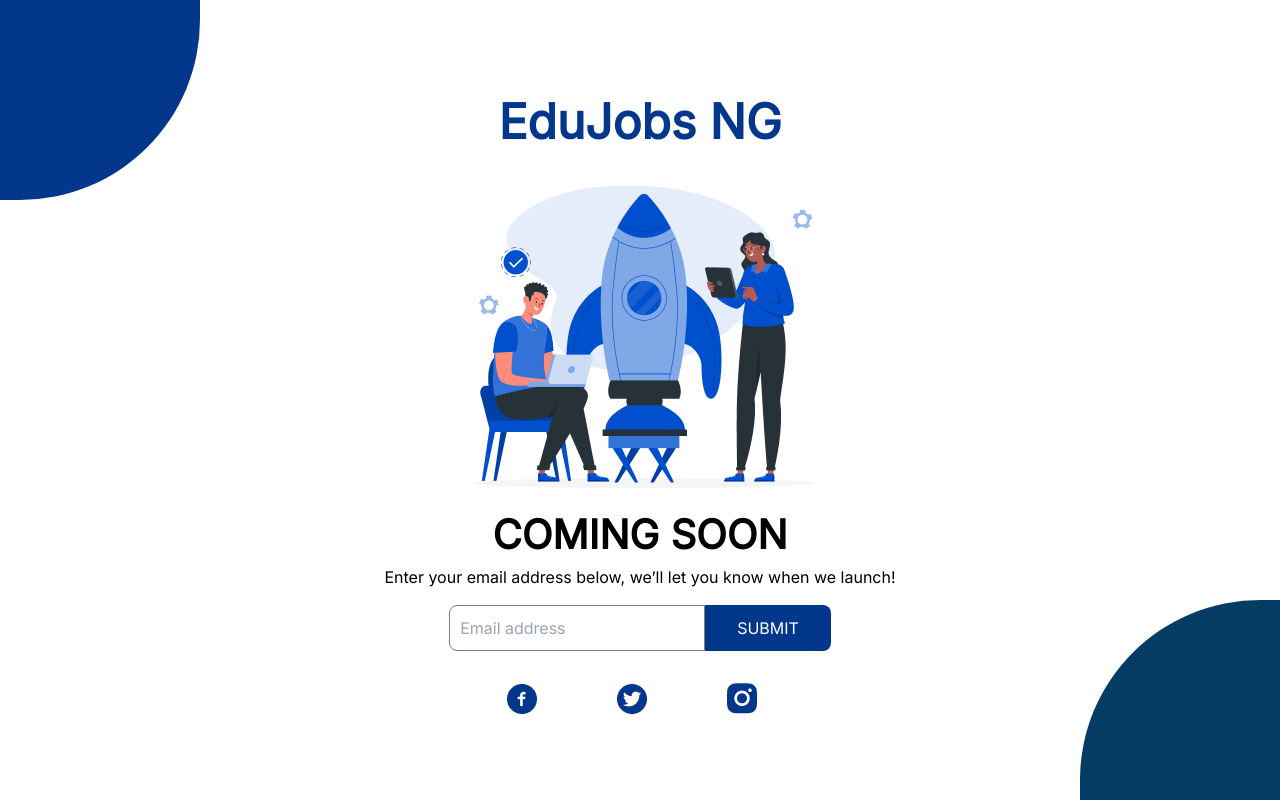
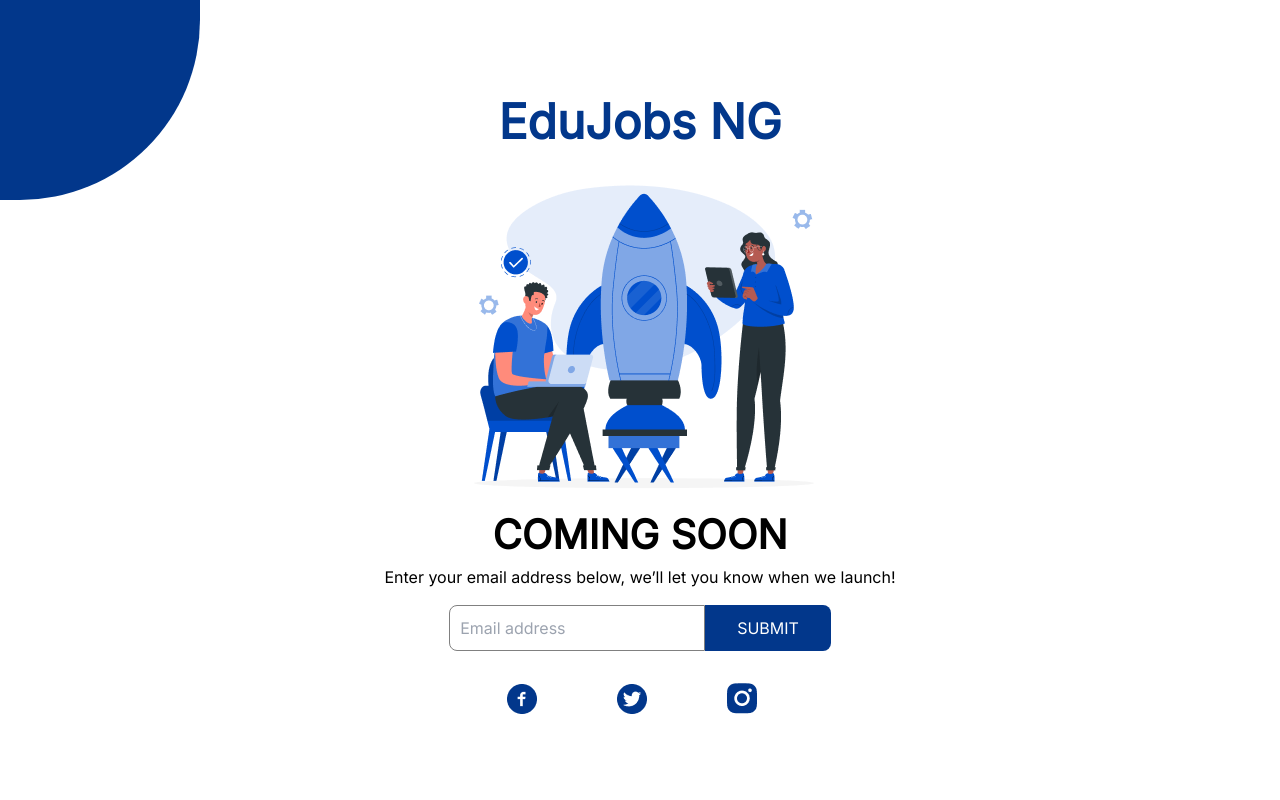
Before and after one commit to EduJobs-NG/landing-page, a React (Create React App) app: page / in a window 1280 px wide. Built offline with nearby package versions, Linux system fonts and the light colour scheme.

Commit message:
Update.jsx

```diff
--- a/src/App.js
+++ b/src/App.js
@@ -3,8 +3,6 @@ function App() {
   return (
     <>
       <Landing />
-<div className="absolute bottom-0 right-0   bg-[#053C64] h-[50px] w-[50px] md:h-[200px] md:w-[200px] rounded-tl-[90%] "></div>
-
     </>
   );
 }
```
